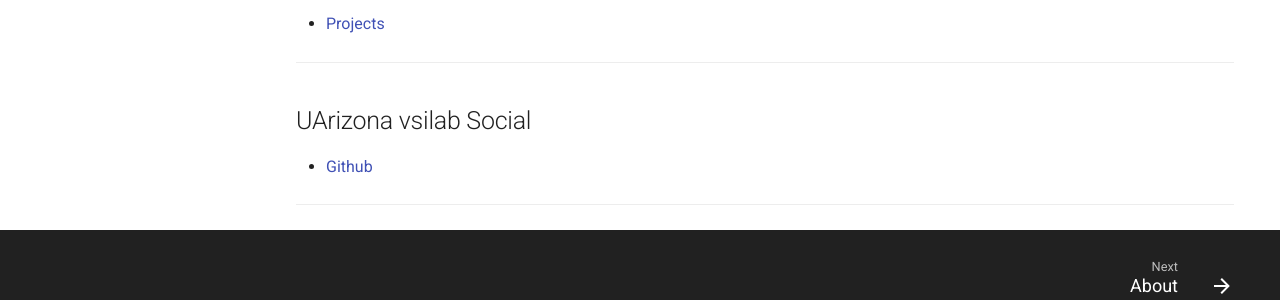
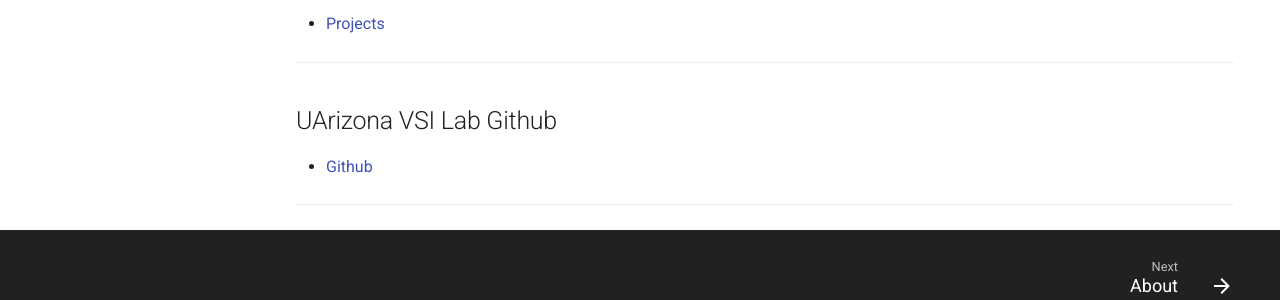
Before and after one commit to vsi-lab/wiki, an MkDocs documentation site: the page built from docs/index.md, in a window 1280 px wide and 1144 px high. Shown: the part 778-1078 px from the top of the window. Built offline with MkDocs 1.6.1 and Material for MkDocs 9.7.7, drawn with Linux system fonts in a browser that asks for light colours.

Commit message:
Update index.md

```diff
--- a/docs/index.md
+++ b/docs/index.md
@@ -23,7 +23,7 @@
 
 ***
 
-## UArizona vsilab Social
+## UArizona VSI Lab Github
 
 * [Github](https://github.com/vsilab/)
 <!-- * [Linkedin](https://www.linkedin.com/company/100483432/admin/feed/posts/) -->
```
